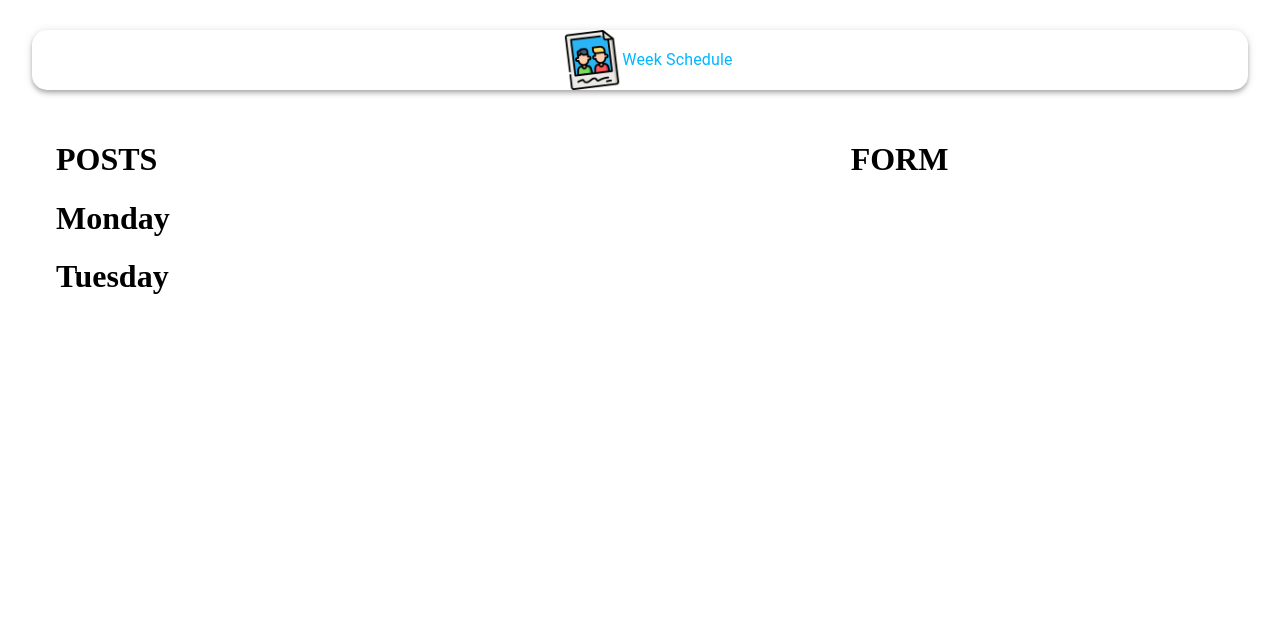
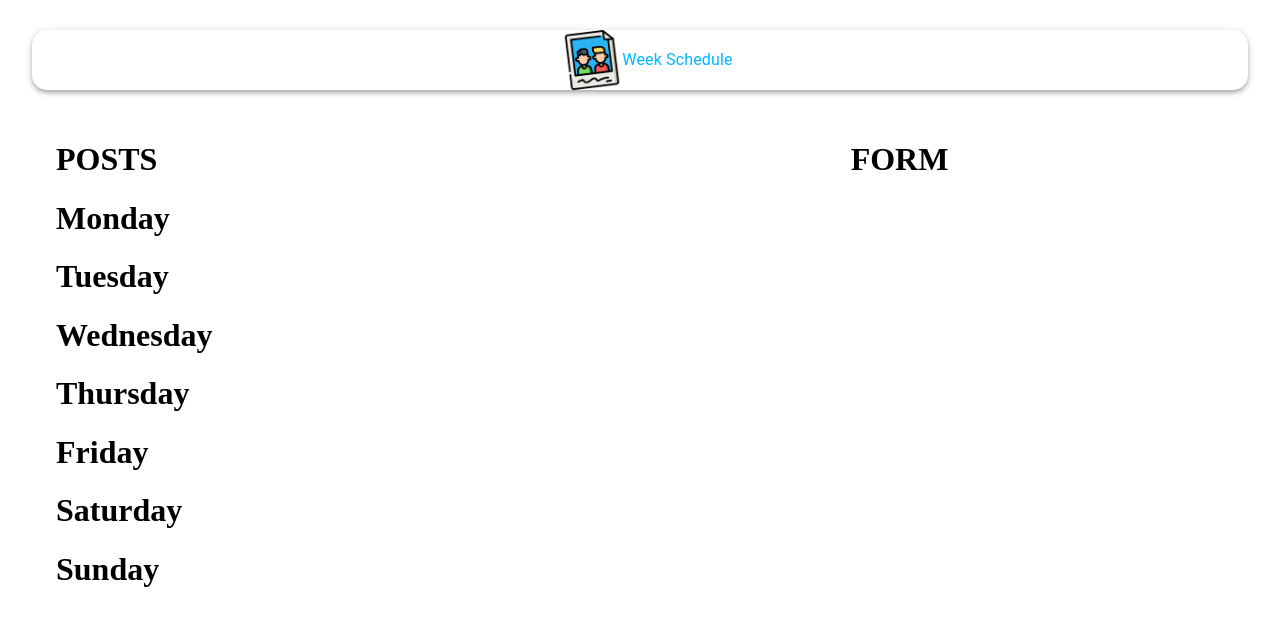
Before and after one commit to sternma/henryproject, a React (Create React App) app in the folder client/: page / in a window 1280 px wide. Shown: the top 626 px of the page. Built offline with nearby package versions, Linux system fonts and the light colour scheme.

Commit message:
added the rest of the days in posts

```diff
--- a/client/src/components/Posts/Posts.js
+++ b/client/src/components/Posts/Posts.js
@@ -9,6 +9,11 @@ const Posts = () => {
             <h1>POSTS</h1>
             <Post name='Monday'/>
             <Post name='Tuesday'/>
+            <Post name='Wednesday'/>
+            <Post name='Thursday'/>
+            <Post name='Friday'/>
+            <Post name='Saturday'/>
+            <Post name='Sunday'/>
         </>
     )
 }
```
